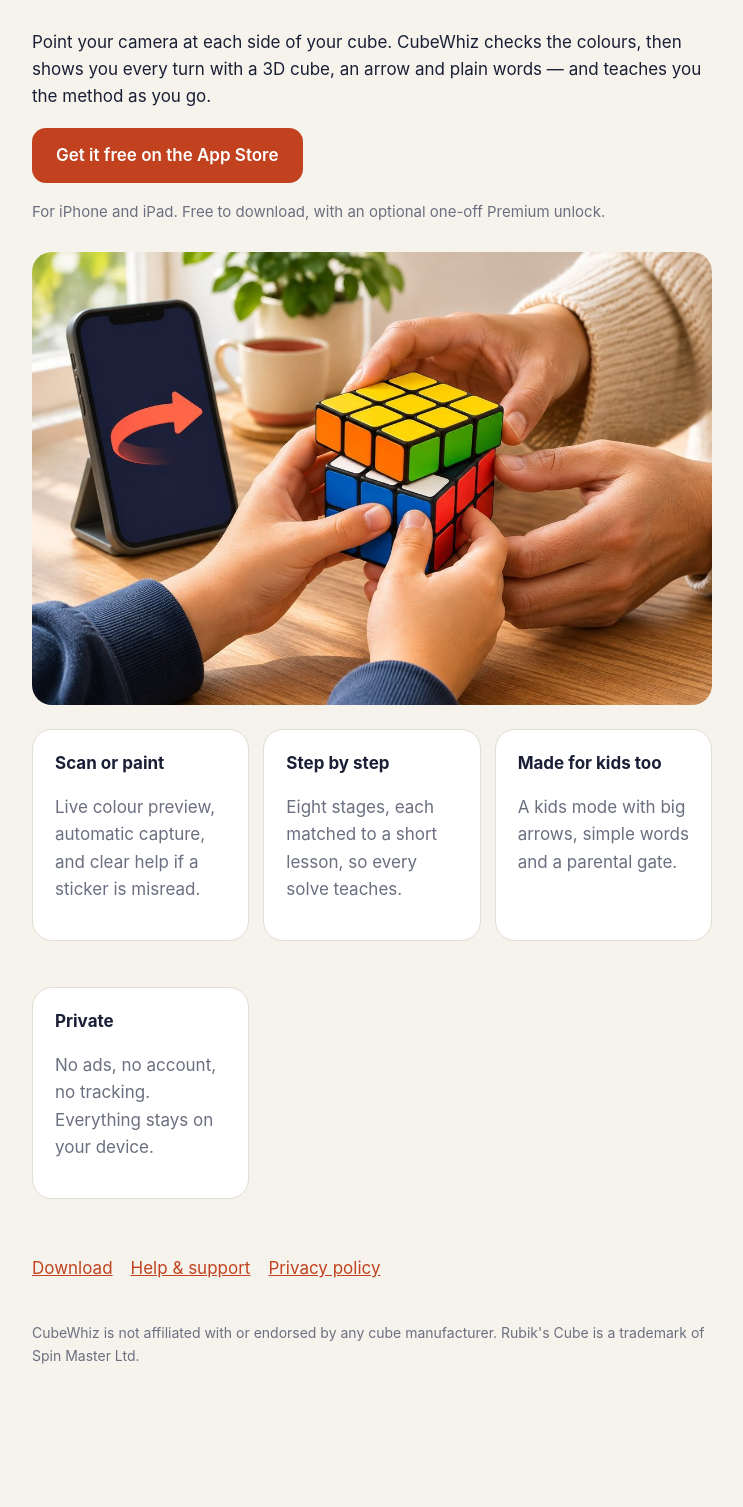
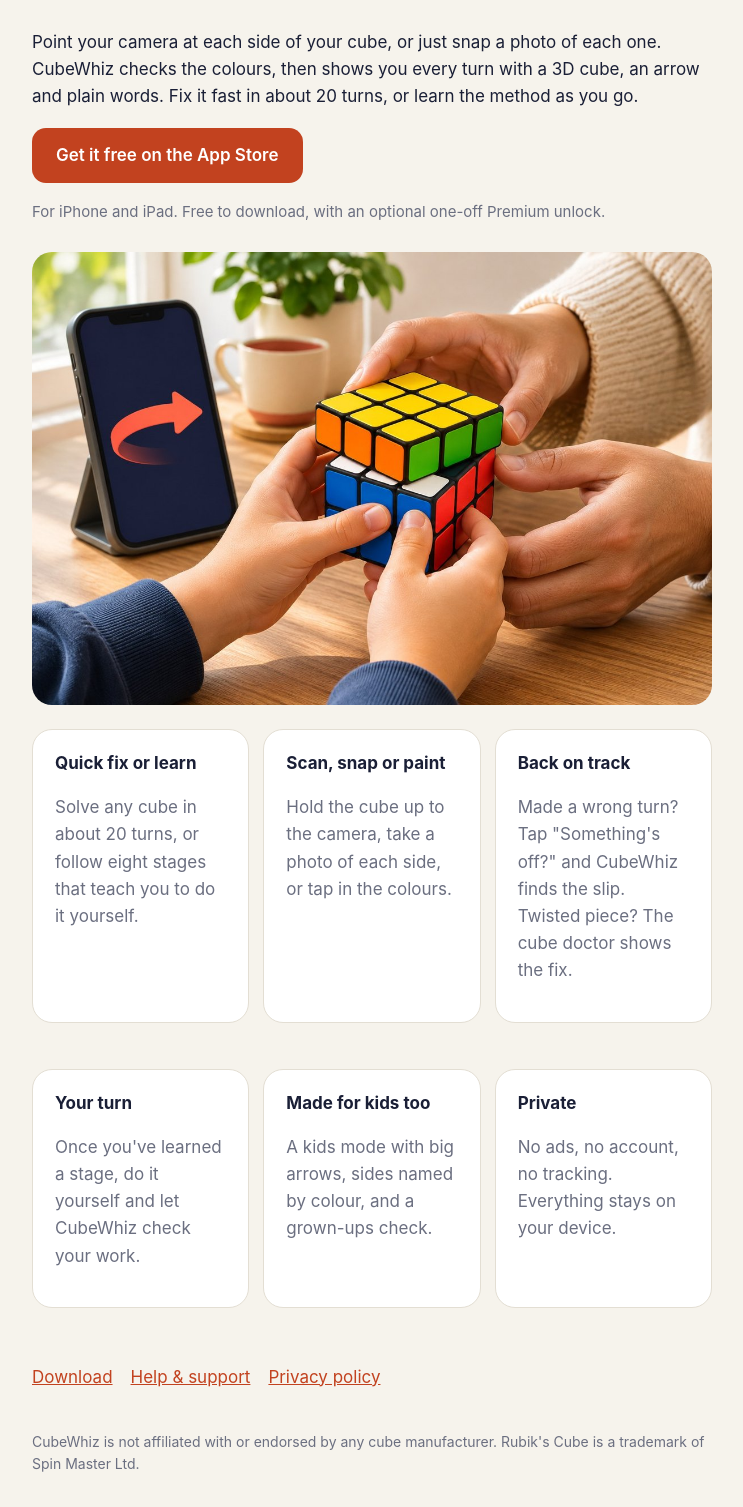
Before and after one commit to cubewhizapp/cubewhizapp.github.io, a plain HTML site: page index.html in a window 1280 px wide. Shown: the part 123-1630 px from the top of the page, without its empty margins (268-1011 px from the left). Before the commit the page ends 1584 px from the top, so only its background shows below. Drawn offline with Linux system fonts and the light colour scheme.

Commit message:
Add files via upload

```diff
--- a/index.html
+++ b/index.html
@@ -3,20 +3,22 @@
 <head>
 <meta charset="utf-8"><meta name="viewport" content="width=device-width, initial-scale=1">
 <title>CubeWhiz — scan, solve and learn the cube</title>
-<meta name="description" content="CubeWhiz scans your puzzle cube, walks you through solving it one turn at a time, and teaches you to solve it on your own. No ads, no account.">
+<meta name="description" content="CubeWhiz scans your puzzle cube with the camera or photos, solves it in about 20 turns or teaches you the method step by step, and gets you back on track if you slip. No ads, no account.">
 <meta name="apple-itunes-app" content="app-id=6826672157">
 <link rel="stylesheet" href="style.css">
 </head>
 <body><main>
 <header><img src="icon.png" alt="CubeWhiz icon"><div><h1>CubeWhiz</h1><div class="subtle">Scan, solve and learn the 3×3 cube</div></div></header>
-<p>Point your camera at each side of your cube. CubeWhiz checks the colours, then shows you every turn with a 3D cube, an arrow and plain words — and teaches you the method as you go.</p>
+<p>Point your camera at each side of your cube, or just snap a photo of each one. CubeWhiz checks the colours, then shows you every turn with a 3D cube, an arrow and plain words. Fix it fast in about 20 turns, or learn the method as you go.</p>
 <p><a class="button" id="download" href="https://apps.apple.com/app/cubewhiz-cube-solver-coach/id6826672157">Get it free on the App Store</a></p>
 <p class="subtle" style="font-size:15px">For iPhone and iPad. Free to download, with an optional one-off Premium unlock.</p>
 <img class="hero" src="hero.jpg" width="1200" height="800" alt="A child and a grown-up solving a puzzle cube together, with CubeWhiz showing the next turn on an iPhone">
 <div class="grid">
-  <div class="card"><strong>Scan or paint</strong><p class="subtle">Live colour preview, automatic capture, and clear help if a sticker is misread.</p></div>
-  <div class="card"><strong>Step by step</strong><p class="subtle">Eight stages, each matched to a short lesson, so every solve teaches.</p></div>
-  <div class="card"><strong>Made for kids too</strong><p class="subtle">A kids mode with big arrows, simple words and a parental gate.</p></div>
+  <div class="card"><strong>Quick fix or learn</strong><p class="subtle">Solve any cube in about 20 turns, or follow eight stages that teach you to do it yourself.</p></div>
+  <div class="card"><strong>Scan, snap or paint</strong><p class="subtle">Hold the cube up to the camera, take a photo of each side, or tap in the colours.</p></div>
+  <div class="card"><strong>Back on track</strong><p class="subtle">Made a wrong turn? Tap "Something's off?" and CubeWhiz finds the slip. Twisted piece? The cube doctor shows the fix.</p></div>
+  <div class="card"><strong>Your turn</strong><p class="subtle">Once you've learned a stage, do it yourself and let CubeWhiz check your work.</p></div>
+  <div class="card"><strong>Made for kids too</strong><p class="subtle">A kids mode with big arrows, sides named by colour, and a grown-ups check.</p></div>
   <div class="card"><strong>Private</strong><p class="subtle">No ads, no account, no tracking. Everything stays on your device.</p></div>
 </div>
 <nav><a href="https://apps.apple.com/app/cubewhiz-cube-solver-coach/id6826672157">Download</a><a href="support.html">Help &amp; support</a><a href="privacy.html">Privacy policy</a></nav>
```
Also changed, not shown: privacy.html (+2 -0 lines), support.html (+14 -1 lines).
